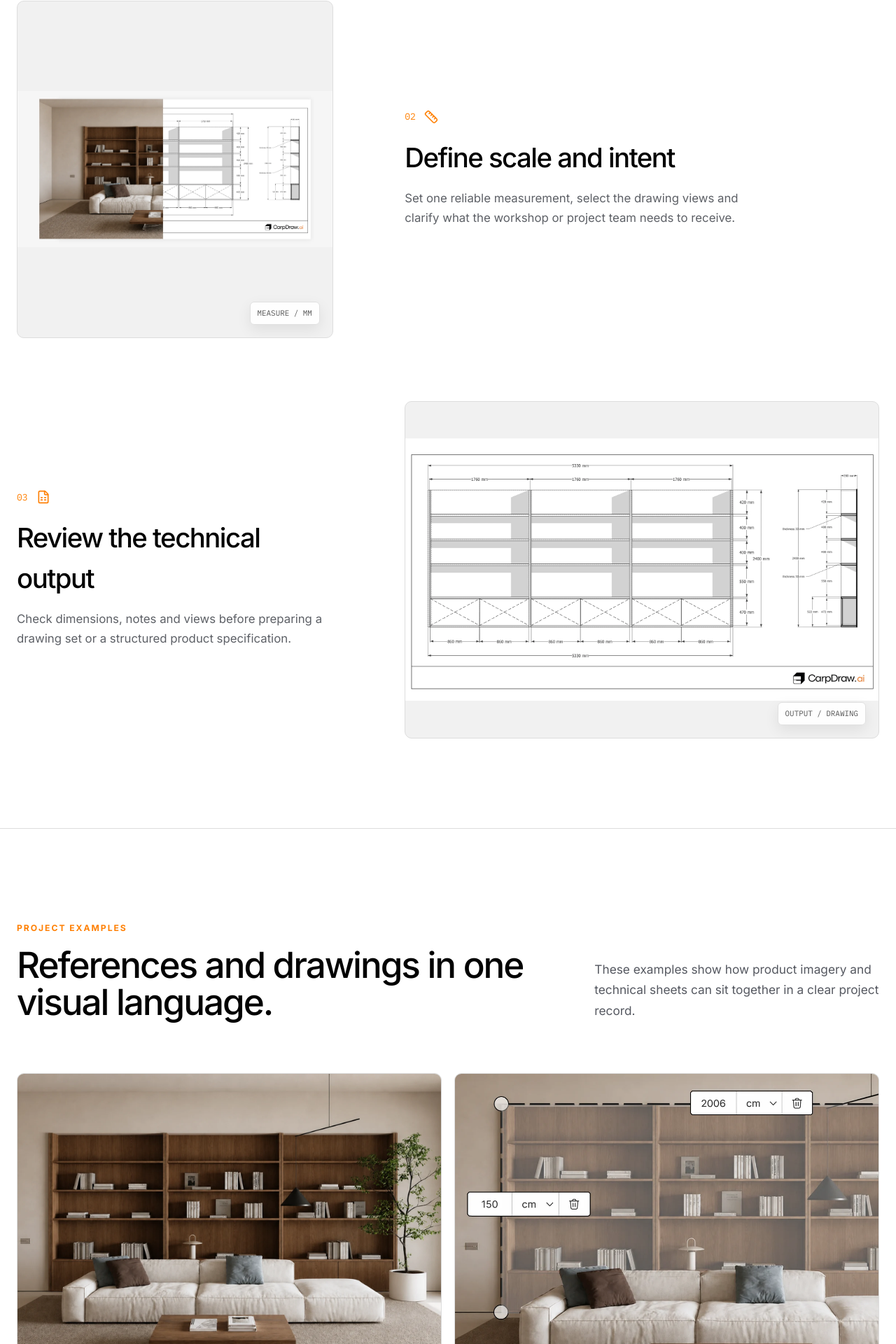
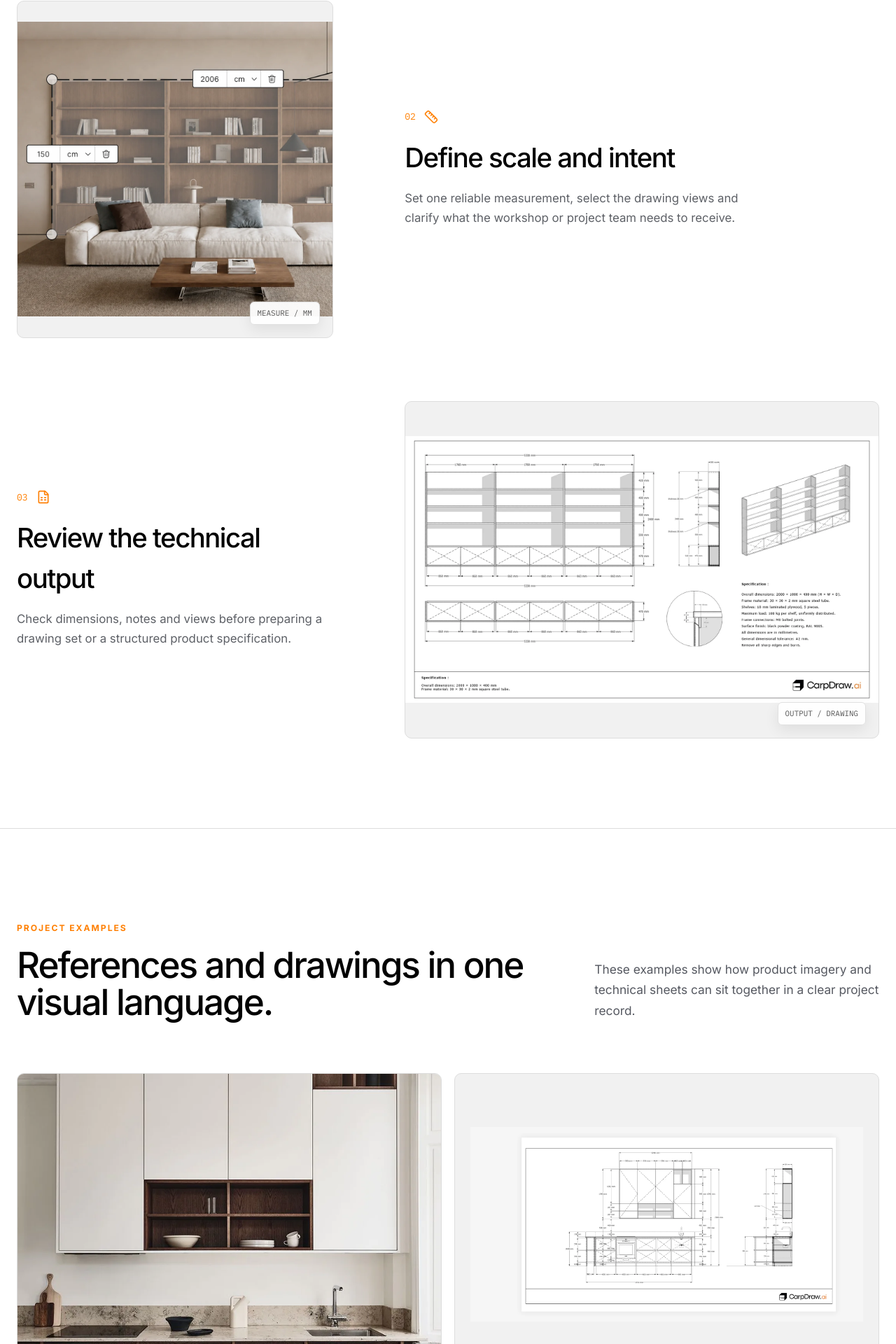
Before and after one commit to arch-anastasia/carp-draw, a Next.js app: page / in a window 1280 px wide. Shown: the part 2211-4131 px from the top of the page at 70% size. Built offline with nearby package versions, Linux system fonts and the light colour scheme.

Commit message:
Move shelving visuals into workflow steps

```diff
--- a/app/globals.css
+++ b/app/globals.css
@@ -2935,12 +2935,7 @@ textarea,
   object-fit: cover;
 }
 
-.examples-grid figure:last-child {
-  grid-column: 1 / -1;
-}
-
-.examples-grid figure:last-child img {
-  height: 560px;
+.examples-grid figure:nth-child(even) img {
   padding: 22px;
   object-fit: contain;
 }
@@ -3072,14 +3067,6 @@ textarea,
     height: 340px;
   }
 
-  .examples-grid figure:last-child {
-    grid-column: auto;
-  }
-
-  .examples-grid figure:last-child img {
-    height: 340px;
-    padding: 10px;
-  }
 }
 
 /* Contact, legal and error pages */
--- a/app/page.tsx
+++ b/app/page.tsx
@@ -26,7 +26,7 @@ const steps = [
     title: "Upload your reference",
     copy: "Add a clear product photo, hand sketch or project image. The guided workspace keeps the source and technical decisions together.",
     label: "INPUT / PHOTO",
-    image: "/examples/step-photo.webp",
+    image: "/examples/shelving-interior.webp",
     alt: "Interior reference image for a fitted shelving project",
   },
   {
@@ -35,8 +35,8 @@ const steps = [
     title: "Define scale and intent",
     copy: "Set one reliable measurement, select the drawing views and clarify what the workshop or project team needs to receive.",
     label: "MEASURE / MM",
-    image: "/examples/hero-workflow.webp",
-    alt: "Reference interior paired with a dimensioned technical drawing",
+    image: "/examples/shelving-measurement.webp",
+    alt: "Interior shelving reference with guided dimension controls",
   },
   {
     number: "03",
@@ -44,8 +44,8 @@ const steps = [
     title: "Review the technical output",
     copy: "Check dimensions, notes and views before preparing a drawing set or a structured product specification.",
     label: "OUTPUT / DRAWING",
-    image: "/examples/step-drawing.webp",
-    alt: "Dimensioned technical drawing of custom shelving",
+    image: "/examples/shelving-technical-sheet.webp",
+    alt: "Completed technical drawing and specification for custom shelving",
   },
 ];
 
@@ -59,9 +59,10 @@ const testimonials = [
 ];
 
 const examples = [
-  { image: "/examples/shelving-interior.webp", title: "Shelving interior reference", type: "REFERENCE" },
-  { image: "/examples/shelving-measurement.webp", title: "Guided measurement setup", type: "MEASURE" },
-  { image: "/examples/shelving-technical-sheet.webp", title: "Shelving technical sheet", type: "DRAWING" },
+  { image: "/examples/example-kitchen.webp", title: "Kitchen reference", type: "PHOTO" },
+  { image: "/examples/example-kitchen-drawing.webp", title: "Kitchen drawing set", type: "DRAWING" },
+  { image: "/examples/example-bunk.webp", title: "Bunk room concept", type: "REFERENCE" },
+  { image: "/examples/example-bunk-drawing.webp", title: "Bunk construction drawing", type: "DRAWING" },
 ];
 
 export default function HomePage() {
```
